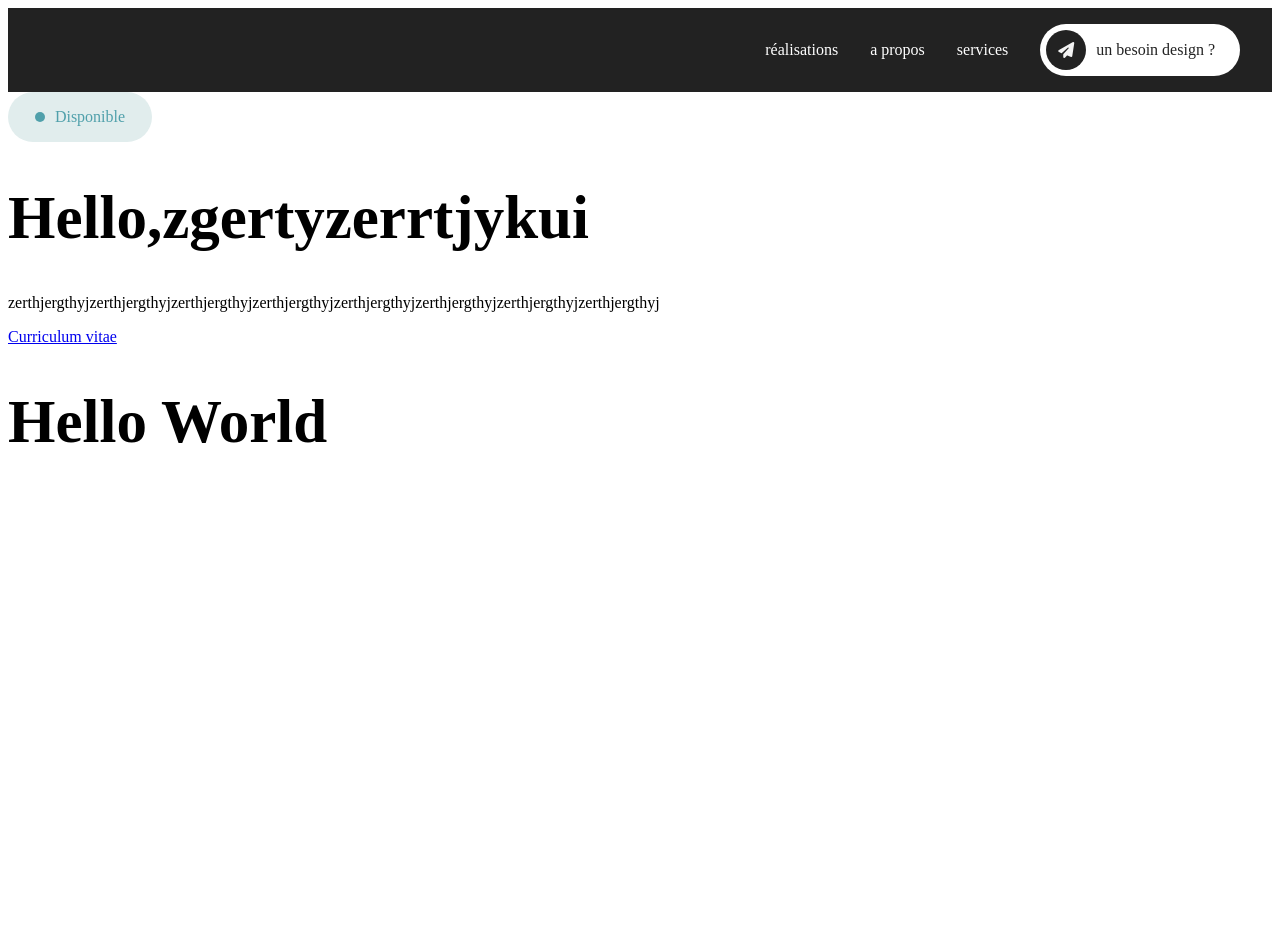
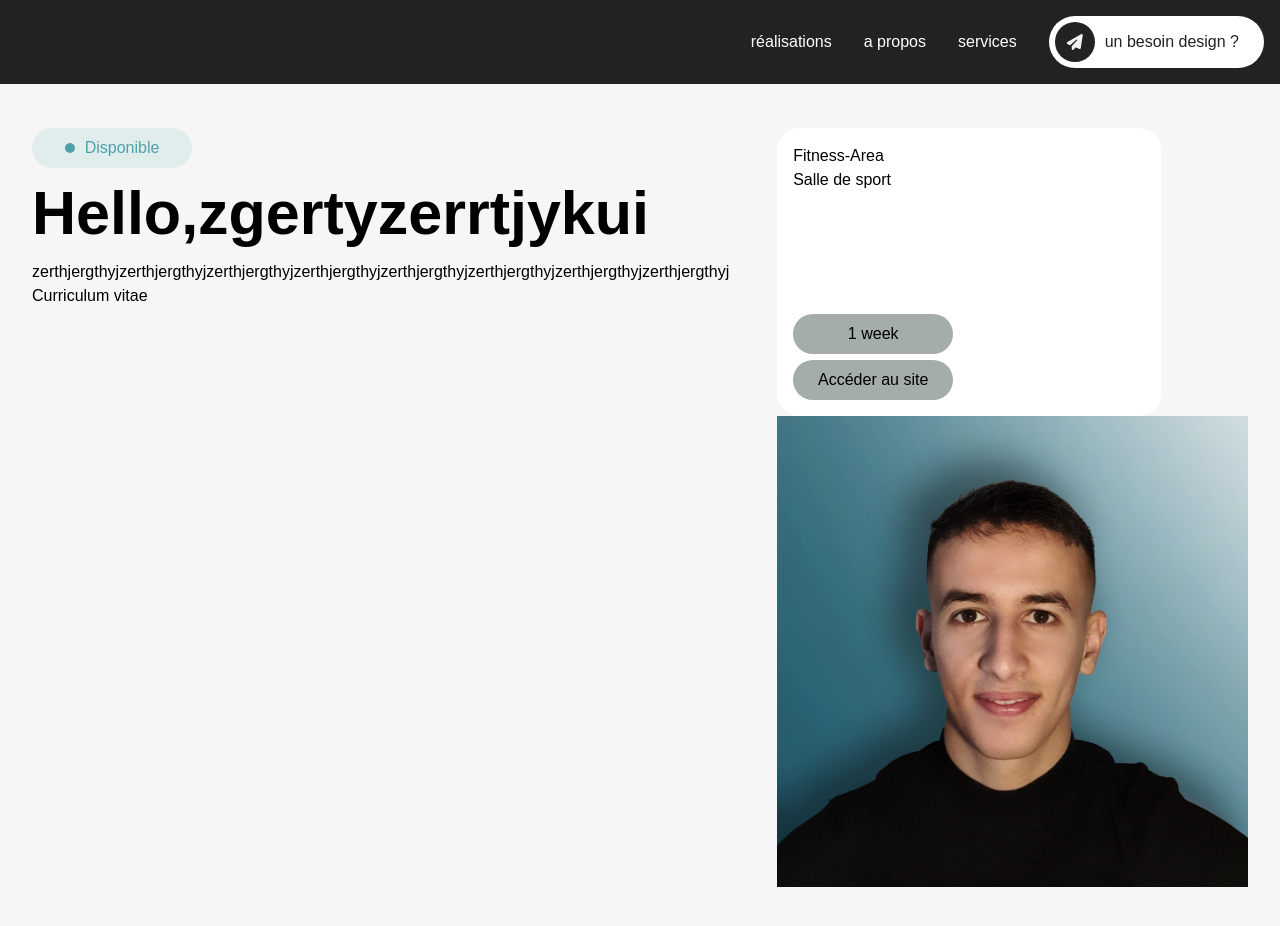
Before and after one commit to mohamed-elbermil/portfolio, a React (Vite) app: page / in a window 1280 px wide. Shown: the top 926 px of the page. Before the commit the page ends 800 px from the top, so only its background shows below. Built offline with nearby package versions, Linux system fonts and the light colour scheme.

Commit message:
MAJ header

```diff
--- a/src/App.jsx
+++ b/src/App.jsx
@@ -1,12 +1,9 @@
-import './App.css'
+import './reset.css'
 import Header from './components/Header/Header'
 function App() {
   return (
     <>
       <Header />
-      <div>
-        <h1>Hello World</h1>
-      </div>
     </>
   )
 }
--- a/src/components/Header/Header.jsx
+++ b/src/components/Header/Header.jsx
@@ -1,17 +1,41 @@
 import Navbar from '../Navbar/Navbar'
 import styles from './Header.module.css'
+import Profile from '../../assets/images/profile.png'
 function Header() {
   return (
     <>
       <Navbar />
+      <div className={styles.header}>
+
       <div>
         <div className={styles.status}>
             <div className={styles.roundStatus}></div>
             <p>Disponible</p>
         </div>
-        <h1>Hello,zgertyzerrtjykui</h1>
+        <h1 className={styles.h1}>Hello,zgertyzerrtjykui</h1>
         <p>zerthjergthyjzerthjergthyjzerthjergthyjzerthjergthyjzerthjergthyjzerthjergthyjzerthjergthyjzerthjergthyj</p>
         <a href="#contact" id='cv'>Curriculum vitae</a>
+      </div>
+      <div className={styles['right-side-header']}>
+        <div className={styles['fitness-area-cover']}>
+            <div className={styles.title}>
+                <p>Fitness-Area</p>
+                <span>Salle de sport</span>
+                <div className={styles.time}>
+
+                </div>
+            </div>
+            <div className={styles.both}>
+                <span className={styles.ticket}>1 week</span>
+                <a href="#" className={styles.ticket}>Accéder au site</a>
+            </div>
+        </div>
+        <img src={Profile} alt="Photo de profil" />
+        <div className={styles['social-media-round']}>
+            <div className={styles['icon-social-media']}></div>
+        </div>
+      </div>
+
       </div>
     </>
   )
--- a/src/components/Header/Header.module.css
+++ b/src/components/Header/Header.module.css
@@ -13,10 +13,11 @@ h1 {
   display: flex;
   justify-content: center;
   align-items: center;
+  padding: 8px;
 }
 
 .roundStatus {
-    background: #50A0AB;
+background: #50A0AB;
   width: 10px;
   height: 10px;
   border-radius: 50%;
@@ -24,7 +25,40 @@ h1 {
 
 #cv {
     background: black;
-    padding: 15px 17px;
-    border-radius: 44px;
     color: #fff;
+    padding: 15px 18px;
+    border-radius: 55px;
 }
+
+.fitness-area-cover {
+    background: rgb(255, 255, 255);
+    padding: 1em;
+    width: 22em;
+    height: 16em;
+    border-radius: 22px;
+    display: flex;
+    flex-direction: column;
+    justify-content: space-between;
+}
+
+.header {
+    display: flex;
+    justify-content: center;
+    align-items: flex-start;
+    gap: 3em;
+    padding: 8em 2em;
+}
+
+.ticket {
+    padding: 8px 15px;
+    border-radius: 84px;
+    background: #a4acac;
+}
+
+.both {
+    display: flex;
+    flex-direction: column;
+    width: 10em;
+    text-align: center;
+    gap: 6px;
+}
--- a/src/components/Navbar/Navbar.module.css
+++ /dev/null
@@ -1,7 +0,0 @@
-.rotate-on-hover {
-  transition: transform 0.5s cubic-bezier(0.4, 0, 0.2, 1);
-}
-
-.rotate-on-hover:hover {
-  transform: rotate(360deg);
-}
--- a/src/components/Navbar/Navbar.modules.css
+++ b/src/components/Navbar/Navbar.modules.css
@@ -1,6 +1,9 @@
 .navbar {
   background-color: #222;
-  padding: 1rem 2rem;
+  padding: 1rem 0;
+  position: fixed;
+  top: 0;
+  width: 100%;
 }
 
 .navbar-list {
@@ -9,7 +12,7 @@
   align-items: center;
   gap: 2rem;
   margin: 0;
-  padding: 0;
+  padding: 0 1em;
   justify-content: end;
 }
 
--- /dev/null
+++ b/src/reset.css
@@ -0,0 +1,59 @@
+/* reset.css */
+
+/* 1. Supprimer les marges/paddings et uniformiser les boîtes */
+* {
+    margin: 0;
+    padding: 0;
+    box-sizing: border-box;
+  }
+
+  /* 2. Supprimer les bordures et l'héritage des polices */
+  body, h1, h2, h3, h4, h5, h6, p, figure, blockquote, dl, dd {
+    margin: 0;
+  }
+
+  ul, ol {
+    list-style: none;
+    padding: 0;
+    margin: 0;
+  }
+
+  /* 3. Uniformiser la taille et la police par défaut */
+  body {
+    line-height: 1.5;
+    font-family: sans-serif;
+    background-color: #F6F6F6;
+    color: #000;
+    -webkit-font-smoothing: antialiased;
+    -moz-osx-font-smoothing: grayscale;
+  }
+
+  /* 4. Supprimer styles spécifiques sur certains éléments */
+  a {
+    text-decoration: none;
+    color: inherit;
+  }
+
+  img, picture, video, canvas, svg {
+    display: block;
+    max-width: 100%;
+  }
+
+  /* 5. Uniformiser les boutons et champs de formulaire */
+  button, input, select, textarea {
+    font: inherit;
+    border: none;
+    background: none;
+    outline: none;
+  }
+
+  /* 6. Éviter des animations/transitions inattendues */
+  *, *::before, *::after {
+    box-sizing: inherit;
+  }
+
+  /* 7. Empêcher le zoom sur les mobiles */
+  html {
+    scroll-behavior: smooth;
+    -webkit-text-size-adjust: 100%;
+  }
```
Also changed, not shown: src/App.css (deleted), src/assets/images/profile.png (added).
